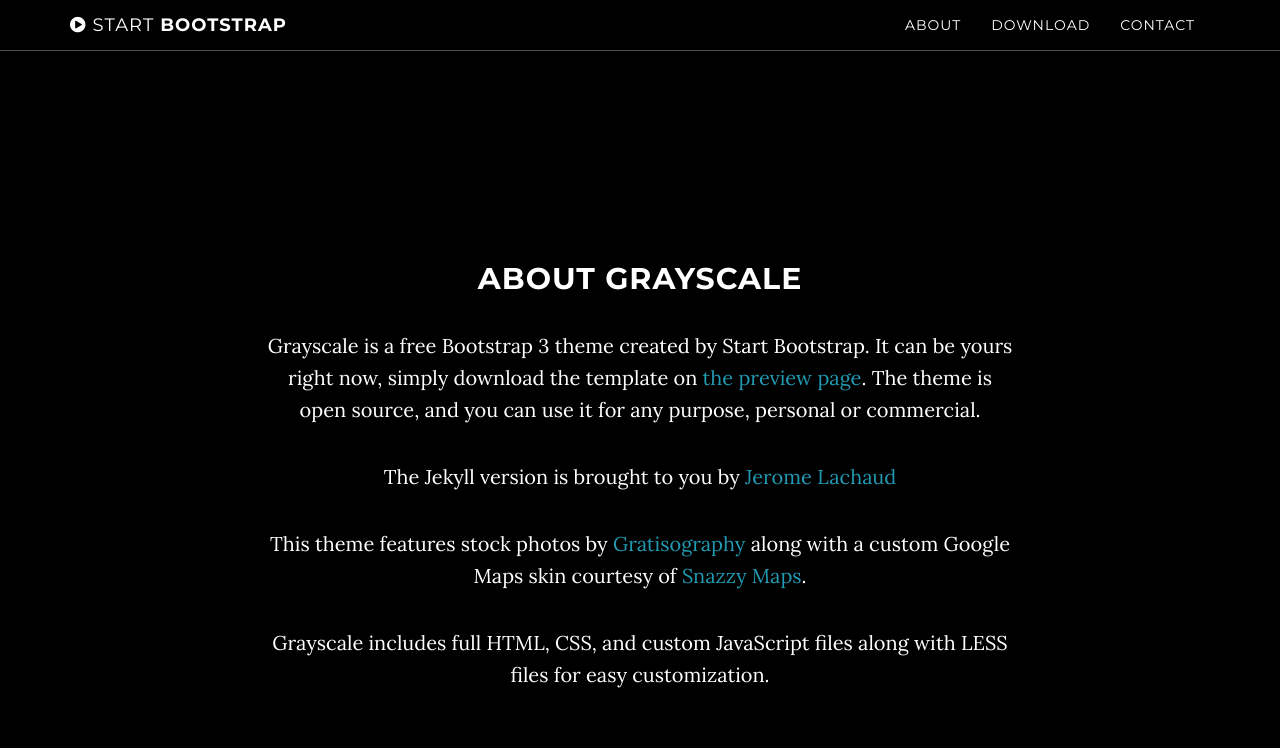
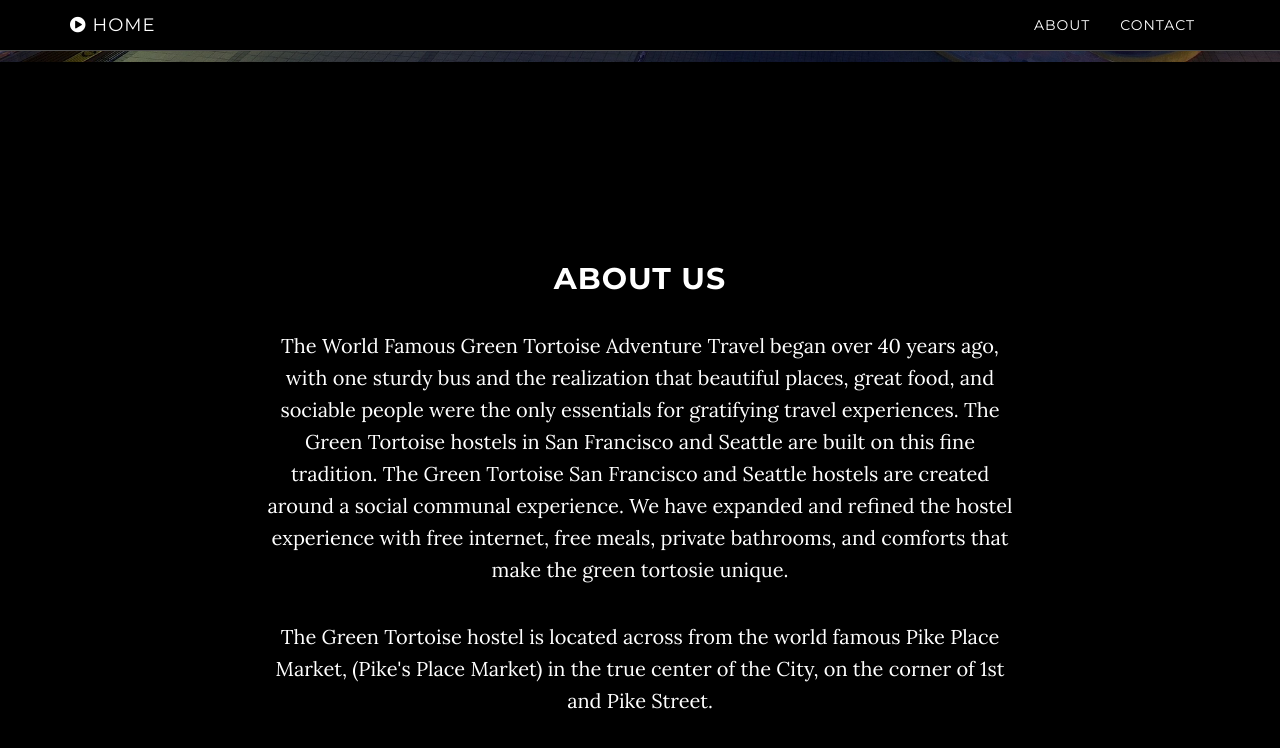
Before and after one commit to SimplifyMyBiz/GreenTortoiseTempSite, a Jekyll site: the page built from index.html, in a window 1280 px wide and 900 px high, scrolled down 838 px. Shown: the top 748 px of the window. Built offline with Jekyll 4.4.1, drawn with Linux system fonts in a browser that asks for light colours; some of the changed text lies outside the part shown.

Commit message:
final site

```diff
--- a/_includes/about.html
+++ b/_includes/about.html
@@ -2,11 +2,13 @@
     <section id="about" class="container content-section text-center">
         <div class="row">
             <div class="col-lg-8 col-lg-offset-2">
-                <h2>About Grayscale</h2>
-                <p>Grayscale is a free Bootstrap 3 theme created by Start Bootstrap. It can be yours right now, simply download the template on <a href="http://startbootstrap.com/template-overviews/grayscale/">the preview page</a>. The theme is open source, and you can use it for any purpose, personal or commercial.</p>
-                <p>The Jekyll version is brought to you by <a href="https://github.com/jeromelachaud">Jerome Lachaud</a></p>
-                <p>This theme features stock photos by <a href="http://gratisography.com/">Gratisography</a> along with a custom Google Maps skin courtesy of <a href="http://snazzymaps.com/">Snazzy Maps</a>.</p>
-                <p>Grayscale includes full HTML, CSS, and custom JavaScript files along with LESS files for easy customization.</p>
+                <h2>About Us</h2>
+                <p>
+                    The World Famous Green Tortoise Adventure Travel began over 40 years ago, with one sturdy bus and the realization that beautiful places, great food, and sociable people were the only essentials for gratifying travel experiences. The Green Tortoise hostels in San Francisco and Seattle are built on this fine tradition. The Green Tortoise San Francisco and Seattle hostels are created around a social communal experience. We have expanded and refined the hostel experience with free internet, free meals, private bathrooms, and comforts that make the green tortosie unique.
+                </p>
+                <p>
+                    The Green Tortoise hostel is located across from the world famous Pike Place Market, (Pike's Place Market) in the true center of the City, on the corner of 1st and Pike Street.
+                </p>
             </div>
         </div>
     </section>
--- a/_includes/contact.html
+++ b/_includes/contact.html
@@ -2,8 +2,13 @@
     <section id="contact" class="container content-section text-center">
         <div class="row">
             <div class="col-lg-8 col-lg-offset-2">
-                <h2>Contact</h2>
-                <p>Dolor reprehenderit repellendus, optio labore odio at tempore debitis nisi. Quasi debitis tenetur eaque molestias non porro odio sapiente.</p>
+                <h2>Contact Us</h2>
+                <p>
+                    105 Pike St. Seattle Washington USA 98101
+                </p>
+                <p>
+                    Phone - 206.340.1222
+                </p>
                 <p><a href="mailto:{{ site.email }}">{{ site.email }}</a>
                 </p>
                 <ul class="list-inline banner-social-buttons">
--- a/_includes/download.html
+++ b/_includes/download.html
@@ -1,12 +1 @@
     <!-- Download Section -->
-    <section id="download" class="content-section text-center">
-        <div class="download-section">
-            <div class="container">
-                <div class="col-lg-8 col-lg-offset-2">
-                    <h2>Download Grayscale</h2>
-                    <p>You can download Grayscale for free on the preview page at Start Bootstrap.</p>
-                    <a href="http://startbootstrap.com/template-overviews/grayscale/" class="btn btn-default btn-lg">Visit Download Page</a>
-                </div>
-            </div>
-        </div>
-    </section>
--- a/_includes/header.html
+++ b/_includes/header.html
@@ -4,8 +4,8 @@
             <div class="container">
                 <div class="row">
                     <div class="col-md-8 col-md-offset-2">
-                        <h1 class="brand-heading">Grayscale</h1>
-                        <p class="intro-text">A free, responsive, one page Bootstrap theme.<br>Created by Start Bootstrap.</p>
+                        <h1 class="brand-heading">Green Tortoise Hostel</h1>
+                        <p class="intro-text">We are updating our website.  Thank you for your patience and please call for bookings<br>206.340.1222</p>
                         <a href="#about" class="btn btn-circle page-scroll">
                             <i class="fa fa-angle-double-down animated"></i>
                         </a>
--- a/_includes/map.html
+++ b/_includes/map.html
@@ -1,2 +1 @@
     <!-- Map Section -->
-    <div id="map"></div>
--- a/_includes/nav.html
+++ b/_includes/nav.html
@@ -6,7 +6,7 @@
                     <i class="fa fa-bars"></i>
                 </button>
                 <a class="navbar-brand page-scroll" href="#page-top">
-                    <i class="fa fa-play-circle"></i>  <span class="light">Start</span> Bootstrap
+                    <i class="fa fa-play-circle"></i>  <span class="light">Home</span>
                 </a>
             </div>
 
@@ -21,9 +21,6 @@
                         <a class="page-scroll" href="#about">About</a>
                     </li>
                     <li>
-                        <a class="page-scroll" href="#download">Download</a>
-                    </li>
-                    <li>
                         <a class="page-scroll" href="#contact">Contact</a>
                     </li>
                 </ul>
```
Also changed, not shown: img/intro-bg.jpg, 2 other files.
